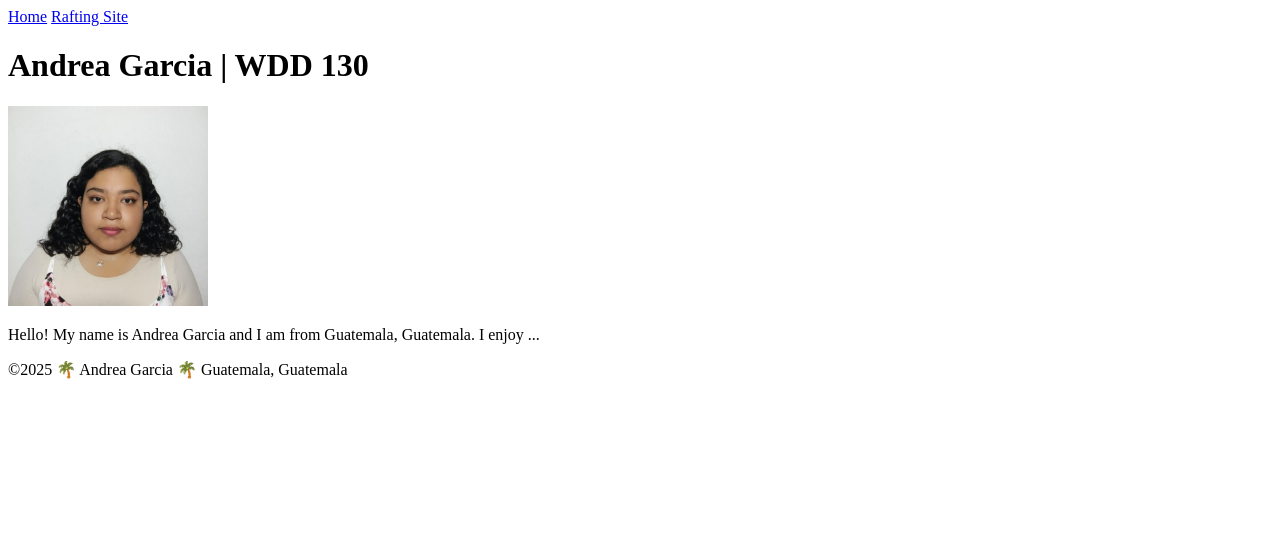
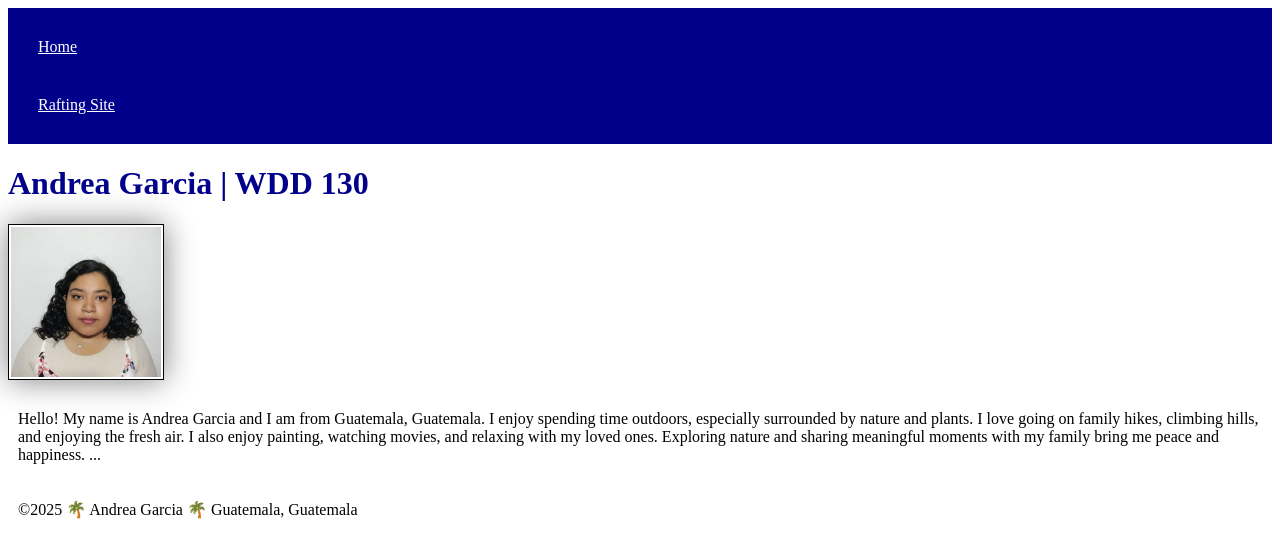
Before and after one commit to andreacgv2000/wdd130, a plain HTML site: page index.html in a window 1280 px wide. Drawn offline with Linux system fonts and the light colour scheme.

Commit message:
CAMBIO 2

```diff
--- a/index.html
+++ b/index.html
@@ -1,6 +1,9 @@
 <!DOCTYPE html>
 <html lang="en-US">
   <head>
+
+<link rel="stylesheet" href="styles/styles.css">
+
     <meta charset="utf-8">
     <meta name="viewport" content="width=device-width,initial-scale=1.0">
     <title>Andrea Garcia | WDD 130</title>
@@ -15,7 +18,7 @@
     <main>
       <h1>Andrea Garcia | WDD 130</h1>
       <img src="images/andrea.jpeg" alt="Hello, my name is Andrea Garcia" width="200">
-      <p>Hello! My name is Andrea Garcia and I am from Guatemala, Guatemala. I enjoy ... </p>
+      <p>Hello! My name is Andrea Garcia and I am from Guatemala, Guatemala. I enjoy spending time outdoors, especially surrounded by nature and plants. I love going on family hikes, climbing hills, and enjoying the fresh air. I also enjoy painting, watching movies, and relaxing with my loved ones. Exploring nature and sharing meaningful moments with my family bring me peace and happiness. ... </p>
     </main>
     <footer>
       <p>©2025 🌴 Andrea Garcia 🌴 Guatemala, Guatemala</p>
--- /dev/null
+++ b/styles/styles.css
@@ -0,0 +1,25 @@
+nav {
+  background-color: darkblue;
+  padding: 10px;
+}
+nav a {
+  color: white;
+  display: block;
+  padding: 20px;
+}
+
+h1 {
+  color: darkblue;
+}
+
+img {
+  width: 150px;
+  height: auto;
+  border: 1px solid black;
+  padding: 2px;
+  box-shadow: 0 0 30px gray;
+}
+
+p {
+  padding: 10px;
+}
```
